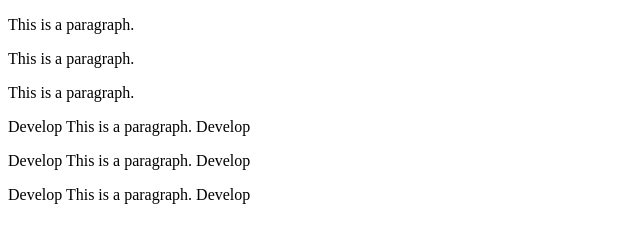
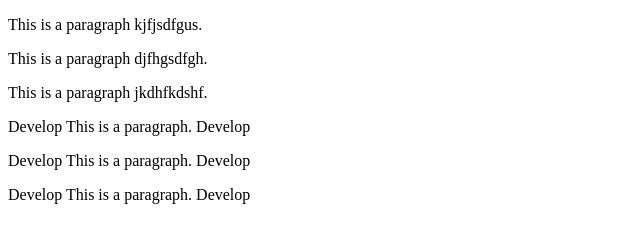
Before and after one commit to nitibilkhu/assignment_pragra, a plain HTML site: page src/index.html in a window 1280 px wide. Shown: the whole page, without its empty margins (0-640 px from the left). Drawn offline with Linux system fonts and the light colour scheme.

Commit message:
Changed some content

```diff
--- a/src/index.html
+++ b/src/index.html
@@ -2,9 +2,9 @@
 <html>
 <body>
 
-<p>This is a paragraph.</p>
-<p>This is a paragraph.</p>
-<p>This is a paragraph.</p>
+<p>This is a paragraph kjfjsdfgus.</p>
+<p>This is a paragraph djfhgsdfgh.</p>
+<p>This is a paragraph jkdhfkdshf.</p>
 <p>Develop This is a paragraph. Develop</p>
 <p>Develop This is a paragraph. Develop</p>
 <p>Develop This is a paragraph. Develop</p>
--- a/src/index.js
+++ b/src/index.js
@@ -12,7 +12,7 @@ function myFunction(p1, p2) {
   return p1 * p2;
 }
 
-let result = myFunction(4, 3);
+let result = myFunction(4, 5);
 document.getElementById("demo").innerHTML = result;
  Develop Branch  Develop Branch  Develop Branch  Develop Branch  Develop Branch  Develop Branch
 </script>
--- a/src/main.css
+++ b/src/main.css
@@ -3,7 +3,7 @@
 <head>
 <style>
 div {
-  margin: 70px  Develop Branch ;
+  margin: 1900px  Develop Branch ;
   border: 1px solid #4CAF50  Develop Branch;
 }
 </style>
```
